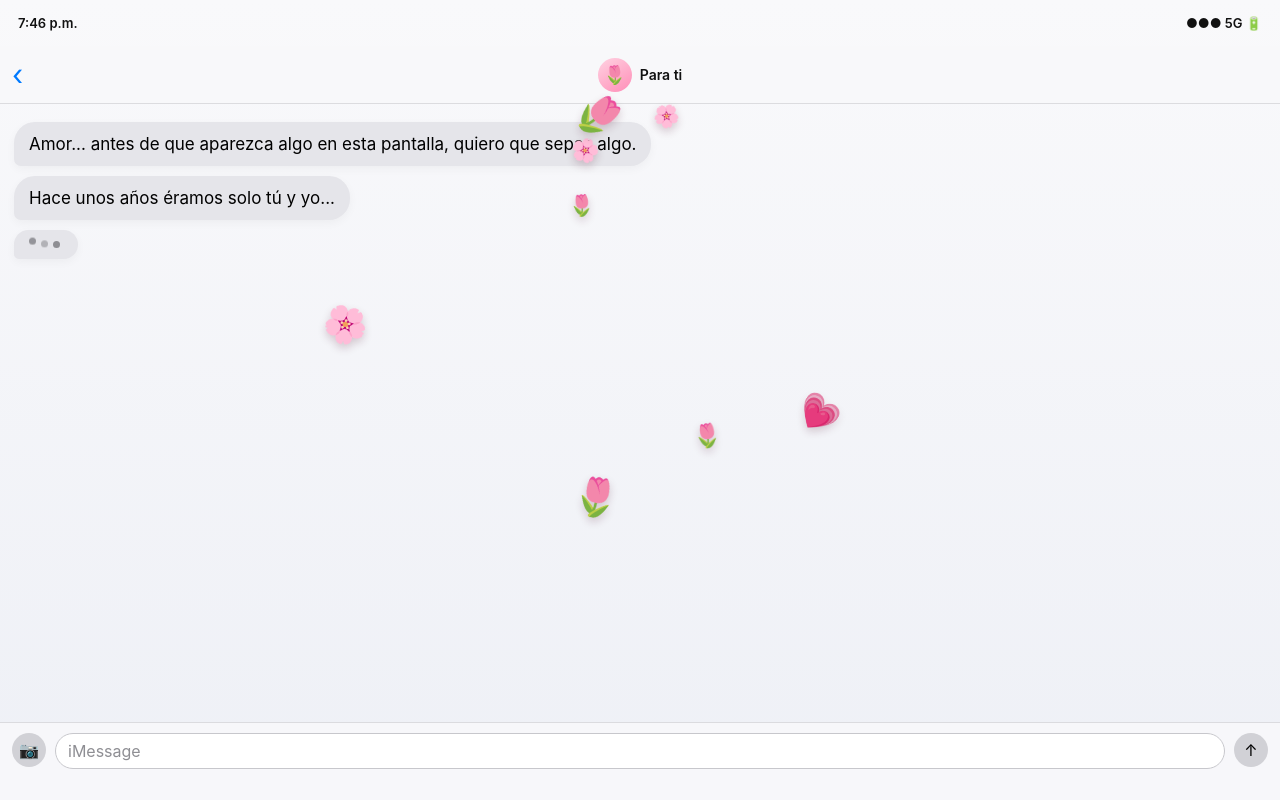
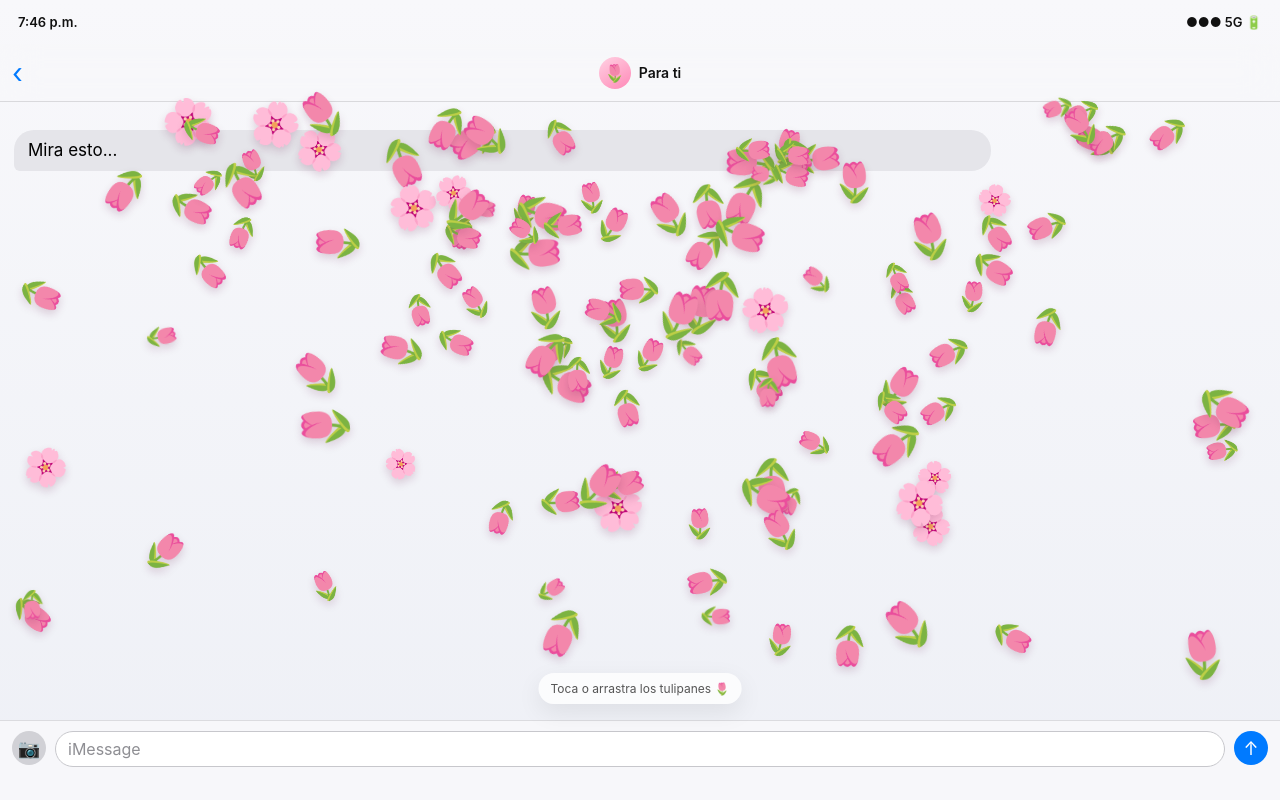
Before and after one commit to TechBIM/True, a plain HTML site: page index.html in a window 1280 px wide. Drawn offline with Linux system fonts and the light colour scheme.

Commit message:
Add files via upload

```diff
--- a/index.html
+++ b/index.html
@@ -3,151 +3,144 @@
 <head>
 <meta charset="utf-8">
 <meta name="viewport" content="width=device-width,initial-scale=1,viewport-fit=cover,user-scalable=no">
-<meta name="theme-color" content="#f4f4f8">
 <meta name="apple-mobile-web-app-capable" content="yes">
 <meta name="apple-mobile-web-app-status-bar-style" content="black-translucent">
-<meta name="apple-mobile-web-app-title" content="Para ti">
-<link rel="manifest" href="./manifest.webmanifest">
-<link rel="icon" href="./icon.svg" type="image/svg+xml">
-<link rel="apple-touch-icon" href="./icon.svg">
-<title>Para ti 🌷</title>
+<meta name="theme-color" content="#f2f2f7">
+<title>Mira esto</title>
 <style>
   *{box-sizing:border-box;-webkit-tap-highlight-color:transparent}
   html,body{margin:0;width:100%;height:100%;overflow:hidden;background:#f2f2f7;font-family:-apple-system,BlinkMacSystemFont,"SF Pro Text","Segoe UI",sans-serif}
   body{min-height:100svh;touch-action:none}
-.app{position:fixed;inset:0;background:linear-gradient(#f9f9fb,#eef0f6);overflow:hidden}
-.status{height:max(46px,env(safe-area-inset-top));padding-top:env(safe-area-inset-top);display:flex;align-items:center;justify-content:space-between;padding-left:18px;padding-right:18px;font-size:13px;font-weight:600;color:#111;position:relative;z-index:25}
-.header{height:58px;background:rgba(248,248,250,.9);backdrop-filter:blur(18px);-webkit-backdrop-filter:blur(18px);border-bottom:1px solid rgba(60,60,67,.15);display:flex;align-items:center;justify-content:center;position:relative;z-index:25}
-.back{position:absolute;left:12px;color:#007aff;font-size:29px}
-.avatar{width:34px;height:34px;border-radius:50%;display:grid;place-items:center;background:linear-gradient(145deg,#ffd3e2,#ff8db7);font-size:18px;margin-right:8px}
+  .app{position:fixed;inset:0;background:linear-gradient(#f8f8fb,#eef0f6);overflow:hidden}
+  .status{height:max(44px,env(safe-area-inset-top));padding-top:env(safe-area-inset-top);display:flex;align-items:center;justify-content:space-between;padding-left:18px;padding-right:18px;font-size:13px;font-weight:600;color:#111;z-index:20;position:relative}
+  .header{height:58px;background:rgba(248,248,250,.88);backdrop-filter:blur(18px);-webkit-backdrop-filter:blur(18px);border-bottom:1px solid rgba(60,60,67,.16);display:flex;align-items:center;justify-content:center;position:relative;z-index:20}
+  .back{position:absolute;left:12px;color:#007aff;font-size:28px;line-height:1}
+  .avatar{width:32px;height:32px;border-radius:50%;display:grid;place-items:center;background:linear-gradient(145deg,#ffd2e3,#ff88b7);font-size:17px;margin-right:8px}
   .name{font-size:14px;font-weight:600;color:#111}
-.chat{position:absolute;left:0;right:0;top:calc(max(46px,env(safe-area-inset-top)) + 58px);bottom:78px;padding:18px 14px;overflow:auto;scroll-behavior:smooth;z-index:15}
-.row{display:flex;margin:0 0 10px}
-.bubble{max-width:82%;padding:11px 15px;border-radius:21px;font-size:17px;line-height:1.3;opacity:0;transform:translateY(12px) scale(.96);transition:.55s cubic-bezier(.2,.8,.2,1);box-shadow:0 3px 10px rgba(0,0,0,.04)}
+  .chat{position:absolute;left:0;right:0;top:calc(max(44px,env(safe-area-inset-top)) + 58px);bottom:80px;padding:18px 14px;overflow:hidden}
+  .bubble{max-width:78%;padding:10px 14px;border-radius:20px;font-size:17px;line-height:1.25;opacity:0;transform:translateY(12px) scale(.96);transition:.5s cubic-bezier(.2,.8,.2,1);position:relative;z-index:8}
   .bubble.show{opacity:1;transform:none}
-.incoming{background:#e5e5ea;color:#000;border-bottom-left-radius:7px}
-.special{background:linear-gradient(135deg,#ff7aa5,#ff4f82);color:#fff;border-bottom-left-radius:7px;font-weight:600}
-.typing{display:flex;gap:5px;align-items:center;width:64px}
+  .incoming{background:#e5e5ea;color:#000;border-bottom-left-radius:6px}
+  .typing{display:flex;gap:4px;align-items:center;width:58px}
   .typing i{width:7px;height:7px;border-radius:50%;background:#8e8e93;animation:dot 1.2s infinite}
   .typing i:nth-child(2){animation-delay:.15s}.typing i:nth-child(3){animation-delay:.3s}
-@keyframes dot{0%,60%,100%{transform:translateY(0);opacity:.5}30%{transform:translateY(-4px);opacity:1}}
-.composer{position:absolute;left:0;right:0;bottom:0;height:78px;padding:10px 12px calc(10px + env(safe-area-inset-bottom));background:rgba(248,248,250,.92);backdrop-filter:blur(18px);-webkit-backdrop-filter:blur(18px);border-top:1px solid rgba(60,60,67,.15);display:flex;gap:9px;z-index:25}
-.circle{width:34px;height:34px;border-radius:50%;display:grid;place-items:center;background:#d1d1d6}
-.input{height:36px;flex:1;border:1px solid #c7c7cc;border-radius:18px;background:#fff;display:flex;align-items:center;padding:0 12px;color:#8e8e93}
+  @keyframes dot{0%,60%,100%{transform:translateY(0);opacity:.55}30%{transform:translateY(-4px);opacity:1}}
+  .composer{position:absolute;left:0;right:0;bottom:0;height:80px;padding:10px 12px calc(10px + env(safe-area-inset-bottom));background:rgba(248,248,250,.92);backdrop-filter:blur(18px);-webkit-backdrop-filter:blur(18px);border-top:1px solid rgba(60,60,67,.15);display:flex;gap:9px;align-items:flex-start;z-index:20}
+  .camera{width:34px;height:34px;border-radius:50%;display:grid;place-items:center;background:#d1d1d6;font-size:18px}
+  .input{height:36px;flex:1;border:1px solid #c7c7cc;border-radius:18px;background:#fff;display:flex;align-items:center;padding:0 12px;color:#8e8e93;font-size:16px}
+  .send{width:34px;height:34px;border-radius:50%;display:grid;place-items:center;background:#007aff;color:#fff;font-size:18px}
   canvas{position:fixed;inset:0;z-index:10;pointer-events:auto}
-.overlay{position:fixed;inset:0;z-index:40;background:rgba(242,242,247,.35);backdrop-filter:blur(12px);-webkit-backdrop-filter:blur(12px);display:flex;align-items:center;justify-content:center;padding:24px;opacity:0;pointer-events:none;transition:.5s}
-.overlay.show{opacity:1;pointer-events:auto}
-.card{width:min(92vw,560px);max-height:82svh;overflow:auto;background:rgba(255,255,255,.96);border-radius:30px;padding:28px 23px 24px;box-shadow:0 30px 90px rgba(95,35,60,.23);border:1px solid rgba(255,255,255,.9);transform:translateY(25px) scale(.96);transition:.6s cubic-bezier(.2,.8,.2,1);color:#3c2b31}
-.overlay.show .card{transform:none}
-.card h2{margin:0 0 18px;text-align:center;font-size:28px;letter-spacing:-.8px}
-.card p{font-family:Georgia,"Times New Roman",serif;font-size:18px;line-height:1.5;margin:0 0 14px}
-.card strong{color:#d83f73}
-.final-btn{width:100%;border:0;border-radius:999px;padding:14px 18px;background:linear-gradient(135deg,#ff6b9a,#ff3f76);color:#fff;font-weight:700;font-size:15px;margin-top:8px}
-.ending{position:fixed;inset:0;z-index:50;display:flex;align-items:center;justify-content:center;text-align:center;padding:24px;opacity:0;pointer-events:none;transition:1s;background:radial-gradient(circle at center,rgba(255,255,255,.82),rgba(255,232,240,.5),transparent 72%)}
-.ending.show{opacity:1;pointer-events:auto}
-.ending-text{font-family:Georgia,"Times New Roman",serif;font-size:clamp(30px,9vw,54px);line-height:1.25;color:#7f2448;text-shadow:0 4px 18px rgba(255,255,255,.8);padding:18px 20px;background:rgba(255,255,255,.65);border-radius:28px;backdrop-filter:blur(10px);-webkit-backdrop-filter:blur(10px)}
-.install{position:fixed;left:50%;bottom:calc(12px + env(safe-area-inset-bottom));transform:translateX(-50%);z-index:60;background:rgba(20,14,17,.88);color:#fff;padding:9px 13px;border-radius:999px;font-size:11px;opacity:0;transition:.5s;white-space:nowrap}.install.show{opacity:1}
+  .hint{position:fixed;left:50%;bottom:96px;transform:translateX(-50%);z-index:25;background:rgba(255,255,255,.76);padding:8px 12px;border-radius:999px;font-size:12px;color:#555;box-shadow:0 8px 24px rgba(0,0,0,.08);opacity:0;transition:.6s;white-space:nowrap}
+  .hint.show{opacity:1}
+  .flash{position:fixed;inset:0;z-index:9;background:radial-gradient(circle at center,rgba(255,255,255,.92),rgba(255,220,236,.45),transparent 70%);opacity:0;pointer-events:none}
+  .flash.go{animation:flash .9s ease}
+  @keyframes flash{0%{opacity:0}30%{opacity:1}100%{opacity:0}}
 </style>
 </head>
 <body>
 <div class="app">
-  <div class="status"><span id="clock">9:41</span><span>●●● 5G 🔋</span></div>
+  <div class="status"><span id="clock">9:41</span><span>●●●  5G  🔋</span></div>
   <div class="header"><span class="back">‹</span><div class="avatar">🌷</div><div class="name">Para ti</div></div>
-  <div class="chat" id="chat"></div>
-  <div class="composer"><div class="circle">📷</div><div class="input">iMessage</div><div class="circle">↑</div></div>
+  <div class="chat">
+    <div class="bubble incoming typing" id="typing"><i></i><i></i><i></i></div>
+    <div class="bubble incoming" id="msg" style="margin-top:10px">Mira esto...</div>
   </div>
-
+  <div class="composer"><div class="camera">📷</div><div class="input">iMessage</div><div class="send">↑</div></div>
+</div>
+<div class="flash" id="flash"></div>
 <canvas id="fx"></canvas>
-
-<div class="overlay" id="overlay">
-  <div class="card">
-    <h2>Para el amor de mi vida ❤️</h2>
-    <p>Gracias por regalarme la familia con la que siempre soñé.</p>
-    <p>Verte cuidar de nuestro hijo mientras esperas a nuestro segundo bebé me hace admirarte todavía más.</p>
-    <p>No importa cuántos años pasen, siempre voy a elegir caminar a tu lado.</p>
-    <p>Quiero ver crecer a nuestros hijos contigo, celebrar cada pequeño logro, cada abrazo, cada cumpleaños y cada sueño.</p>
-    <p>Si algún día ellos preguntan cuál fue el mejor regalo que recibí en mi vida, les responderé sin dudar:</p>
-    <p><strong>“Su mamá.”</strong></p>
-    <p>Gracias por existir.</p>
-    <p><strong>Los amo a los tres con todo mi corazón.</strong></p>
-    <p style="text-align:right;font-family:-apple-system,BlinkMacSystemFont,'SF Pro Text',sans-serif;font-weight:700;color:#d83f73">❤️ Siempre tu esposo.</p>
-    <button class="final-btn" id="finalBtn">Tócame una última vez 🌷</button>
-  </div>
-</div>
-
-<div class="ending" id="ending"><div class="ending-text">Nuestra historia apenas está comenzando. 🌷</div></div>
-<div class="install" id="install">Safari → Compartir → Añadir a pantalla de inicio</div>
+<div class="hint" id="hint">Toca o arrastra los tulipanes 🌷</div>
 
 <script>
-const chat=document.getElementById('chat'),overlay=document.getElementById('overlay'),ending=document.getElementById('ending'),install=document.getElementById('install');
-const messages=[
-  "Amor... antes de que aparezca algo en esta pantalla, quiero que sepas algo.",
-  "Hace unos años éramos solo tú y yo...",
-  "Después llegó nuestro hijo y descubrimos que el amor puede crecer más de lo que imaginábamos.",
-  "Y ahora... mientras sostienes una nueva vida dentro de ti...",
-  "vuelvo a enamorarme de ti todos los días. ❤️"
-];
+const canvas=document.getElementById('fx'),ctx=canvas.getContext('2d');
+let W=0,H=0,dpr=Math.min(devicePixelRatio||1,2),flowers=[],started=false;
+let tiltX=0,tiltY=0,pointer=null;
 
-function vibrate(ms){if(navigator.vibrate)navigator.vibrate(ms)}
-function addTyping(){
-  const row=document.createElement('div');row.className='row';
-  const b=document.createElement('div');b.className='bubble incoming typing show';
-  b.innerHTML='<i></i><i></i><i></i>';row.appendChild(b);chat.appendChild(row);chat.scrollTop=chat.scrollHeight;return row;
+function resize(){
+  W=innerWidth;H=innerHeight;canvas.width=W*dpr;canvas.height=H*dpr;
+  canvas.style.width=W+'px';canvas.style.height=H+'px';ctx.setTransform(dpr,0,0,dpr,0,0);
 }
-function addMessage(text,special=false){
-  const row=document.createElement('div');row.className='row';
-  const b=document.createElement('div');b.className='bubble '+(special?'special':'incoming');b.textContent=text;row.appendChild(b);chat.appendChild(row);
-  requestAnimationFrame(()=>b.classList.add('show'));chat.scrollTop=chat.scrollHeight;vibrate(35);
+addEventListener('resize',resize);resize();
+
+function rnd(a,b){return Math.random()*(b-a)+a}
+function makeFlower(x=rnd(0,W),y=rnd(0,H)){
+  return {x,y,vx:rnd(-.7,.7),vy:rnd(-.7,.7),r:rnd(15,28),rot:rnd(0,Math.PI*2),vr:rnd(-.018,.018),emoji:Math.random()<.9?'🌷':'🌸',grab:false};
 }
-function wait(ms){return new Promise(r=>setTimeout(r,ms))}
-async function sequence(){
-  await wait(600);
-  for(let i=0;i<messages.length;i++){
-    const t=addTyping();
-    await wait(i===4?1500:1100);
-    t.remove();
-    addMessage(messages[i],i===4);
-    if(i===1)burst(8);
-    if(i===2)burst(38);
-    if(i===3)burst(55);
-    if(i===4){burst(220);vibrate([40,40,80])}
-    await wait(i===4?1700:1000);
+function burst(n=70){
+  for(let i=0;i<n;i++){
+    let f=makeFlower(W/2+rnd(-80,80),H*.42+rnd(-60,60));
+    let a=rnd(0,Math.PI*2),s=rnd(1.2,4.3);
+    f.vx=Math.cos(a)*s;f.vy=Math.sin(a)*s-1.4;flowers.push(f);
   }
-  addMessage("Tengo algo más para ti... ❤️",true);
-  const last=chat.lastElementChild;
-  last.style.cursor='pointer';
-  last.addEventListener('click',()=>overlay.classList.add('show'),{once:true});
 }
-addEventListener('load',sequence);
 
-document.getElementById('finalBtn').addEventListener('click',()=>{
-  overlay.classList.remove('show');
-  ending.classList.add('show');
-  burst(500);
-  vibrate([30,25,30,25,80]);
-  if(!matchMedia('(display-mode: standalone)').matches){
-    setTimeout(()=>{install.classList.add('show');setTimeout(()=>install.classList.remove('show'),7000)},2500);
+function draw(){
+  ctx.clearRect(0,0,W,H);
+  for(const f of flowers){
+    if(!f.grab){
+      f.vx += tiltX*.018;
+      f.vy += tiltY*.018 - .004;
+      f.vx *= .997; f.vy *= .997;
+      f.x += f.vx; f.y += f.vy; f.rot += f.vr;
+
+      if(f.x<f.r){f.x=f.r;f.vx=Math.abs(f.vx)*.92}
+      if(f.x>W-f.r){f.x=W-f.r;f.vx=-Math.abs(f.vx)*.92}
+      if(f.y<f.r+90){f.y=f.r+90;f.vy=Math.abs(f.vy)*.92}
+      if(f.y>H-f.r-76){f.y=H-f.r-76;f.vy=-Math.abs(f.vy)*.92}
     }
+
+    ctx.save();
+    ctx.translate(f.x,f.y);ctx.rotate(f.rot);
+    ctx.font=(f.r*1.65)+'px Apple Color Emoji, sans-serif';
+    ctx.textAlign='center';ctx.textBaseline='middle';
+    ctx.shadowColor='rgba(100,20,70,.18)';ctx.shadowBlur=8;ctx.shadowOffsetY=4;
+    ctx.fillText(f.emoji,0,0);
+    ctx.restore();
+  }
+  requestAnimationFrame(draw);
+}
+draw();
+
+function nearest(x,y){
+  let best=null,bd=999;
+  for(const f of flowers){let d=Math.hypot(f.x-x,f.y-y);if(d<bd&&d<f.r*1.6){bd=d;best=f}}
+  return best;
+}
+canvas.addEventListener('pointerdown',e=>{
+  canvas.setPointerCapture(e.pointerId);
+  let f=nearest(e.clientX,e.clientY);
+  pointer={id:e.pointerId,x:e.clientX,y:e.clientY,f};
+  if(f)f.grab=true;else if(started){for(let i=0;i<6;i++)flowers.push(makeFlower(e.clientX+rnd(-25,25),e.clientY+rnd(-25,25)))}
 });
-
-const d=new Date();document.getElementById('clock').textContent=d.toLocaleTimeString('es-MX',{hour:'numeric',minute:'2-digit'});
-
-const canvas=document.getElementById('fx'),ctx=canvas.getContext('2d');
-let W,H,dpr=Math.min(devicePixelRatio||1,2),items=[],tiltX=0,tiltY=0,pointer=null;
-function resize(){W=innerWidth;H=innerHeight;canvas.width=W*dpr;canvas.height=H*dpr;canvas.style.width=W+'px';canvas.style.height=H+'px';ctx.setTransform(dpr,0,0,dpr,0,0)}
-addEventListener('resize',resize);resize();
-const rnd=(a,b)=>Math.random()*(b-a)+a;
-function make(x=rnd(0,W),y=rnd(0,H)){return{x,y,vx:rnd(-.6,.6),vy:rnd(-.7,.7),size:rnd(20,42),rot:rnd(-.4,.4),vr:rnd(-.014,.014),emoji:Math.random()<.82?'🌷':Math.random()<.65?'💗':'🌸',grab:false}}
-function burst(n,x=W/2,y=H*.48){for(let i=0;i<n;i++){const f=make(x+rnd(-50,50),y+rnd(-40,40)),a=rnd(0,Math.PI*2),s=rnd(1.1,4.4);f.vx=Math.cos(a)*s;f.vy=Math.sin(a)*s-1.2;items.push(f)}}
-function nearest(x,y){let best=null,dist=999;for(const f of items){const d=Math.hypot(f.x-x,f.y-y);if(d<dist&&d<f.size){best=f;dist=d}}return best}
-canvas.addEventListener('pointerdown',e=>{const f=nearest(e.clientX,e.clientY);pointer={id:e.pointerId,x:e.clientX,y:e.clientY,f};if(f){f.grab=true;canvas.setPointerCapture(e.pointerId)}});
-canvas.addEventListener('pointermove',e=>{if(!pointer||pointer.id!==e.pointerId||!pointer.f)return;const f=pointer.f;f.vx=(e.clientX-pointer.x)*.18;f.vy=(e.clientY-pointer.y)*.18;f.x=e.clientX;f.y=e.clientY;pointer.x=e.clientX;pointer.y=e.clientY});
+canvas.addEventListener('pointermove',e=>{
+  if(!pointer||pointer.id!==e.pointerId||!pointer.f)return;
+  const f=pointer.f;f.vx=(e.clientX-pointer.x)*.18;f.vy=(e.clientY-pointer.y)*.18;f.x=e.clientX;f.y=e.clientY;pointer.x=e.clientX;pointer.y=e.clientY;
+});
 function release(e){if(!pointer||pointer.id!==e.pointerId)return;if(pointer.f)pointer.f.grab=false;pointer=null}
 canvas.addEventListener('pointerup',release);canvas.addEventListener('pointercancel',release);
-function draw(){ctx.clearRect(0,0,W,H);for(const f of items){if(!f.grab){f.vx+=tiltX*.012;f.vy+=tiltY*.01-.004;f.vx*=.997;f.vy*=.997;f.x+=f.vx;f.y+=f.vy;f.rot+=f.vr;if(f.x<-60)f.x=W+50;if(f.x>W+60)f.x=-50;if(f.y<-70)f.y=H+60;if(f.y>H+70)f.y=-60}ctx.save();ctx.translate(f.x,f.y);ctx.rotate(f.rot);ctx.font=f.size+'px Apple Color Emoji, sans-serif';ctx.textAlign='center';ctx.textBaseline='middle';ctx.shadowColor='rgba(80,20,45,.2)';ctx.shadowBlur=9;ctx.shadowOffsetY=4;ctx.fillText(f.emoji,0,0);ctx.restore()}requestAnimationFrame(draw)}
-draw();
-if(window.DeviceOrientationEvent)addEventListener('deviceorientation',e=>{if(e.gamma!=null)tiltX=Math.max(-1,Math.min(1,e.gamma/28));if(e.beta!=null)tiltY=Math.max(-1,Math.min(1,(e.beta-25)/38))});
-if('serviceWorker'in navigator)addEventListener('load',()=>navigator.serviceWorker.register('./sw.js'));
+
+if(window.DeviceOrientationEvent){
+  addEventListener('deviceorientation',e=>{
+    if(e.gamma!=null)tiltX=Math.max(-1,Math.min(1,e.gamma/28));
+    if(e.beta!=null)tiltY=Math.max(-1,Math.min(1,(e.beta-20)/38));
+  });
+}
+
+function startEffect(){
+  if(started)return;started=true;
+  document.getElementById('flash').classList.add('go');
+  burst(92);
+  setTimeout(()=>{for(let i=0;i<34;i++)flowers.push(makeFlower())},650);
+  document.getElementById('hint').classList.add('show');
+  setTimeout(()=>document.getElementById('hint').classList.remove('show'),5000);
+  if(navigator.vibrate)navigator.vibrate([50,40,80]);
+}
+addEventListener('load',()=>{
+  const d=new Date();document.getElementById('clock').textContent=d.toLocaleTimeString('es-MX',{hour:'numeric',minute:'2-digit'});
+  setTimeout(()=>document.getElementById('typing').classList.add('show'),400);
+  setTimeout(()=>{document.getElementById('typing').style.display='none';document.getElementById('msg').classList.add('show')},1700);
+  setTimeout(startEffect,2600);
+});
 </script>
 </body>
 </html>
```
Lines whose indentation alone changed are shown as unchanged.
